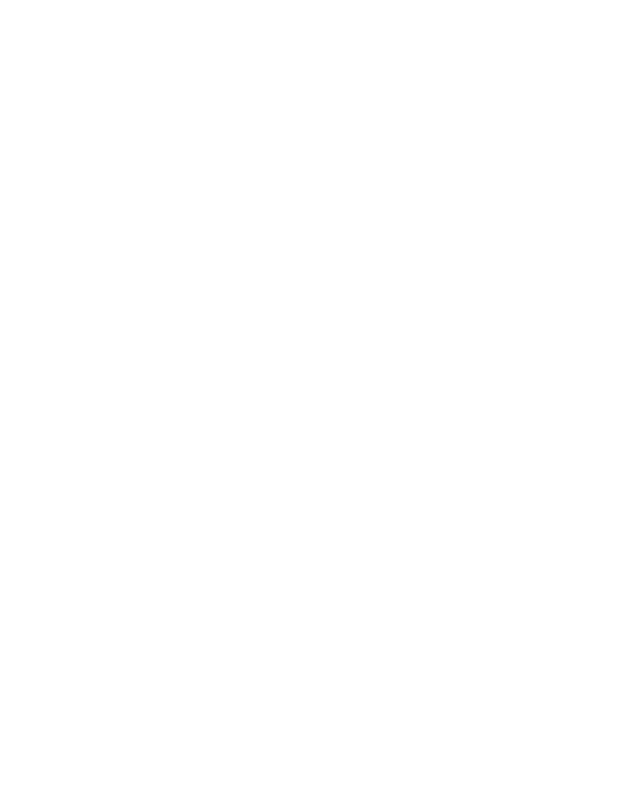
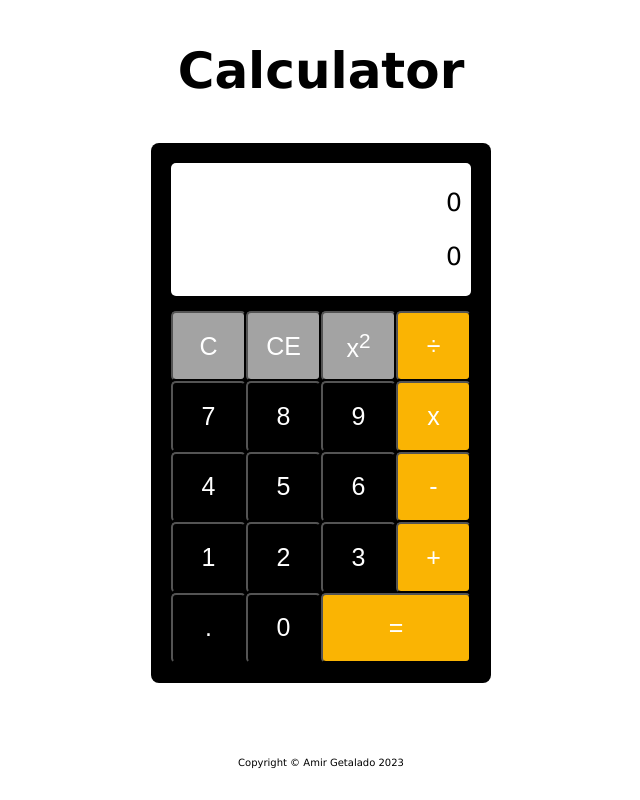
Before and after one commit to amirgetalado/calculator, a plain HTML site: page index.html in a window 1280 px wide. Shown: the whole page, without its empty margins (319-959 px from the left). Drawn offline with Linux system fonts and the light colour scheme.

Commit message:
Make initial layout for calculator

```diff
--- a/index.css
+++ b/index.css
@@ -0,0 +1,93 @@
+body{
+    text-align: center;
+    font-family: Verdana, Tahoma, sans-serif;
+    height:95vh;
+    display:flex;
+    flex-direction: column;
+    justify-content: center;
+    align-items: center;
+    gap:10px;
+}
+
+
+#calc-container{
+    display:flex;
+    flex-direction:column;
+    background-color: black;
+    color:white;
+    width: 300px;
+    height: 500px;
+    padding: 20px;
+    gap: 15px;
+    border-radius: 8px;
+
+}
+
+@media only screen and (max-width: 600px){
+    #calc-container{
+        width: 270px !important;
+        height: 450px !important;
+    }
+}
+
+.display-container{
+    background-color: rgb(255, 255, 255);
+    flex:1;
+    text-align:right;
+    color:black;
+    border-radius:5px;
+    font-size: 25px;
+    padding: 0 9px;
+}
+
+/* calculator buttons, display grid */
+.calc-btns{
+    flex:4;
+    display:grid;
+    grid-template-columns: repeat(4, 1fr);
+    grid-template-rows: repeat(5,1fr);
+}
+.equals{
+    grid-column:3/5;
+    grid-row:5/6;
+}
+
+button{
+    background:black;
+    color: white;
+    border-radius: 5px;
+    font-size: 25px;
+}
+
+.num{
+    background: black;
+}
+
+.operate{
+    background:#fab403;
+}
+
+.ccx{
+    background:#a3a3a3;
+}
+
+/* Hover effects */
+.ccx:hover{
+    background:#b1b1b1;
+}
+.num:hover{
+    background: #101820FF;
+}
+.operate:hover{
+    background: #f8cf69;
+}
+
+
+header{
+    font-size: 25px;
+}
+
+footer{
+    margin-top:auto;
+    font-size: 10px;
+}
--- a/index.html
+++ b/index.html
@@ -9,5 +9,37 @@
 </head>
 <body>
 
+    <header><h1>Calculator</h1></header>
+
+    <div id="calc-container">
+        <div class="display-container">
+            <p>0</p>
+            <p>0</p>
+        </div>
+
+        <div class="calc-btns">
+            <button class="ccx clear">C</button>
+            <button class="ccx clear-entry">CE</button>
+            <button class="ccx exponent">x<sup>2</sup></button>
+            <button class="operate divide">&#247;</button>
+            <button class="num seven">7</button>
+            <button class="num eight">8</button>
+            <button class="num nine">9</button>
+            <button class="operate multiply">x</button>
+            <button class="num four">4</button>
+            <button class="num five">5</button>
+            <button class="num six">6</button>
+            <button class="operate subtract">-</button>
+            <button class="num one">1</button>
+            <button class="num two">2</button>
+            <button class="num three">3</button>
+            <button class="operate add">+</button>
+            <button class="num decimal">.</button>
+            <button class="num zero">0</button>
+            <button class="operate equals">=</button>
+        </div>
+    </div>
+
+    <footer>Copyright © Amir Getalado 2023</footer>
 </body>
 </html>
```
